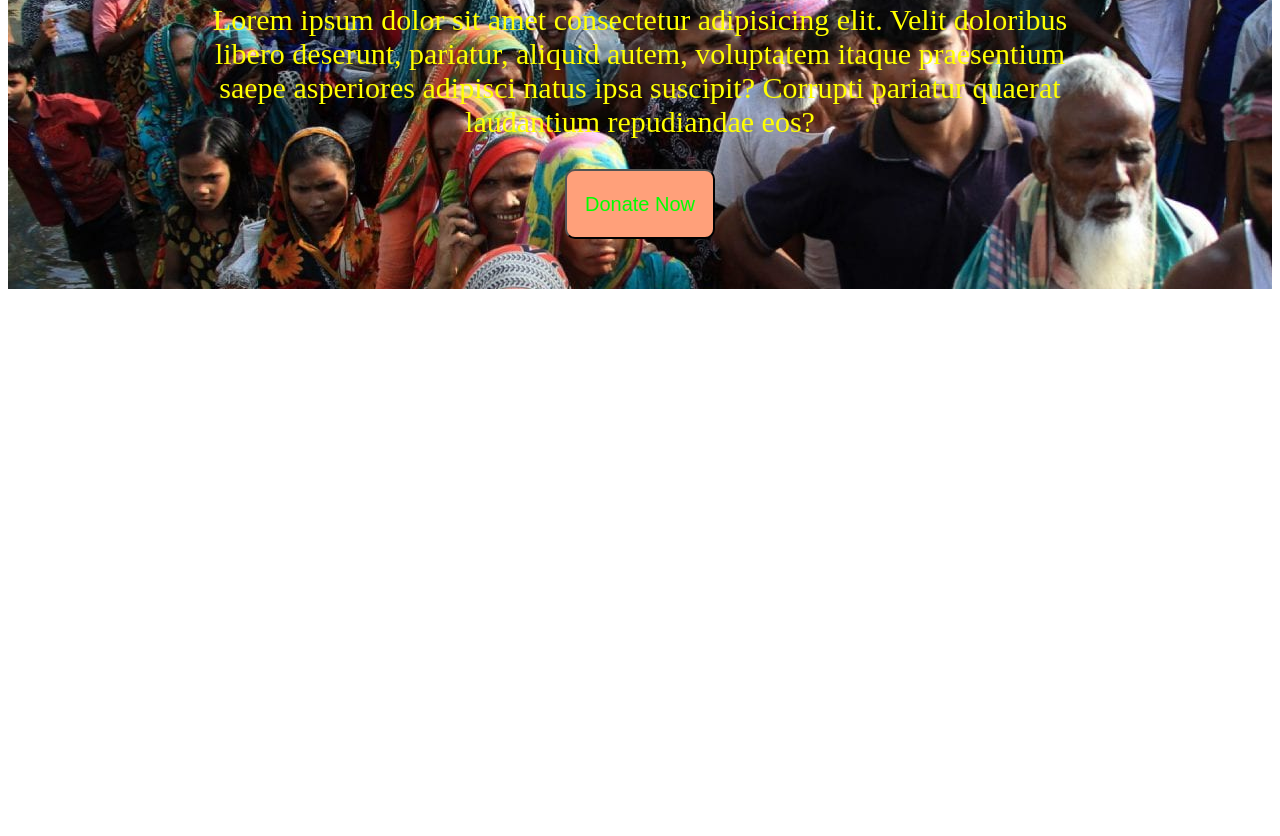
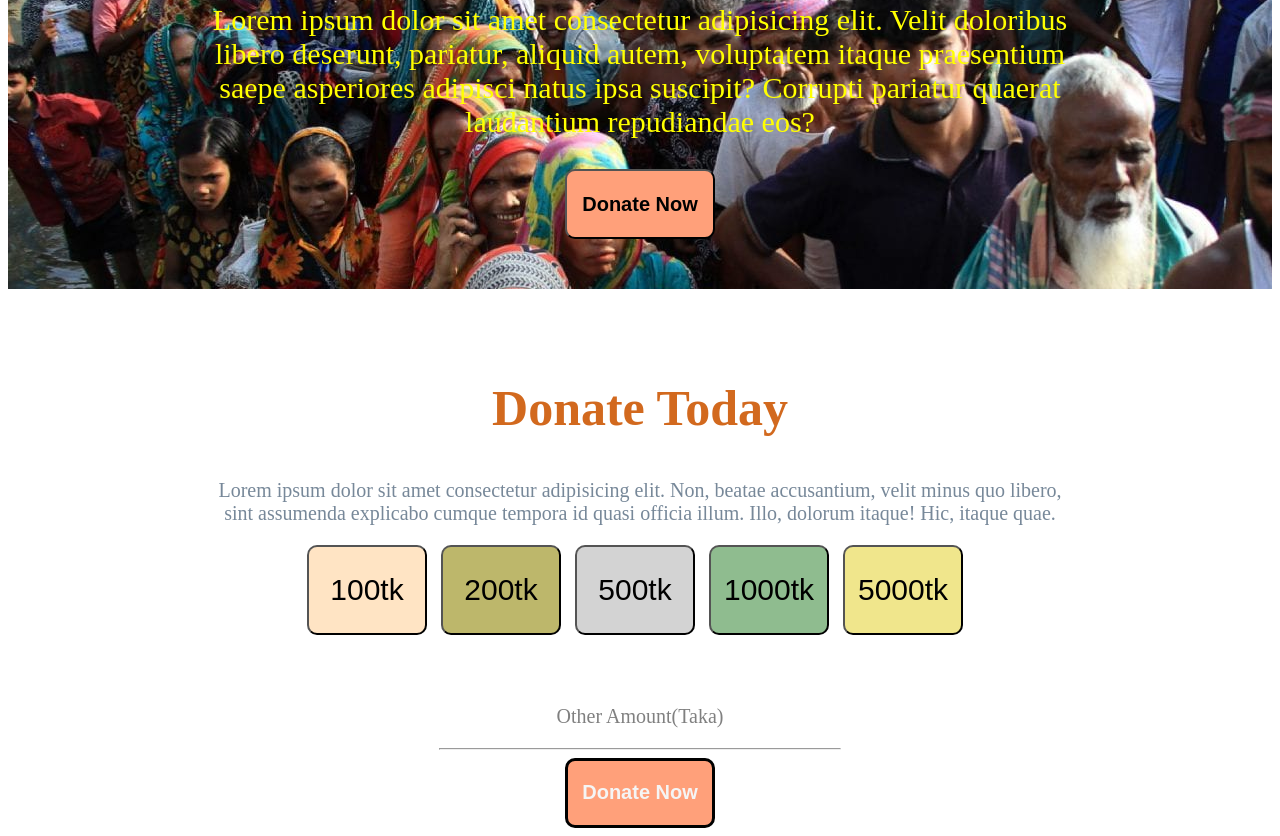
Before and after one commit to SabbirReturn/donate-today-repo, a plain HTML site: page index.html in a window 1280 px wide. Shown: the part 319-1155 px from the top of the page. Before the commit the page ends 800 px from the top, so only its background shows below. Drawn offline with Linux system fonts and the light colour scheme.

Commit message:
Second-Page

```diff
--- a/index.html
+++ b/index.html
@@ -17,5 +17,27 @@
             </button>
         </div>
     </section>
+    <section class="donate-today">
+        <div>
+            <h1 class="donate-title">Donate Today</h1>
+            <p class="donate-description">Lorem ipsum dolor sit amet consectetur adipisicing elit. Non, beatae accusantium, velit minus quo libero, sint assumenda explicabo cumque tempora id quasi officia illum. Illo, dolorum itaque! Hic, itaque quae.</p>
+            <div>
+                <button class="btn-first">100tk</button>
+                <button class="btn-second">200tk</button>
+                <button class="btn-third">500tk</button>
+                <button class="btn-fourth">1000tk</button>
+                <button class="btn-fifth">5000tk</button>
+            </div>
+            <div>
+                <p class="other-title">Other Amount(Taka)</p>
+                <hr>
+            </div>
+            <div>
+                <button class="second-btn">
+                    <h1 class="second-btn-title">Donate Now</h1>
+                </button>
+            </div>
+        </div>
+    </section>
 </body>
 </html>
--- a/styles/index.css
+++ b/styles/index.css
@@ -27,7 +27,93 @@
     width: 150px;
 }
 .primary-btn-title{
-    color:lime;
-    font-weight: 500;
-    font-family: Arial;
+    font-size: 20px;
 }
+.donate-today{
+    text-align: center;
+    margin-top: 90px;
+}
+.donate-title{
+    font-size: 50px;
+    color: chocolate;
+}
+.donate-description{
+    padding-left: 200px;
+    padding-right: 200px;
+    font-size: 20px;
+    color: lightslategrey;
+}
+.btn-first{
+    height: 90px;
+    width: 120px;
+    margin-right: 10px;
+    border-radius: 10px;
+    font-size: 30px;
+    background-color: bisque;
+}
+.btn-second{
+    height: 90px;
+    width: 120px;
+    margin-right: 10px;
+    border-radius: 10px;
+    font-size: 30px;
+    background-color: darkkhaki;
+}
+.btn-third{
+    height: 90px;
+    width: 120px;
+    margin-right: 10px;
+    border-radius: 10px;
+    font-size: 30px;
+    background-color: lightgrey;
+}
+.btn-fourth{
+    height: 90px;
+    width: 120px;
+    margin-right: 10px;
+    border-radius: 10px;
+    font-size: 30px;
+    background-color: darkseagreen;
+}
+.btn-fifth{
+    height: 90px;
+    width: 120px;
+    margin-right: 10px;
+    border-radius: 10px;
+    font-size: 30px;
+    background-color:khaki;
+}
+.btn-first:hover{
+    color: green;
+}
+.btn-second:hover{
+    color: green;
+}
+.btn-third:hover{
+    color: green;
+}
+.btn-fourth:hover{
+    color: green;
+}
+.btn-fifth:hover{
+    color: green;
+}
+
+.other-title{
+    font-size: 20px;
+    color:gray;
+    margin-top: 70px;
+}
+ hr{
+    width: 400px;
+}
+.second-btn{
+    background-color: lightsalmon;
+    border: 3px solid black;
+    border-radius: 10px;
+    height: 70px;
+    width: 150px;
+}
+.second-btn-title{
+    color: whitesmoke;
+}
```
